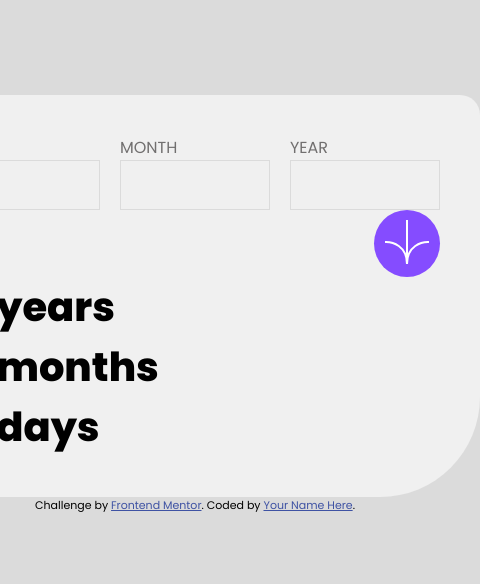
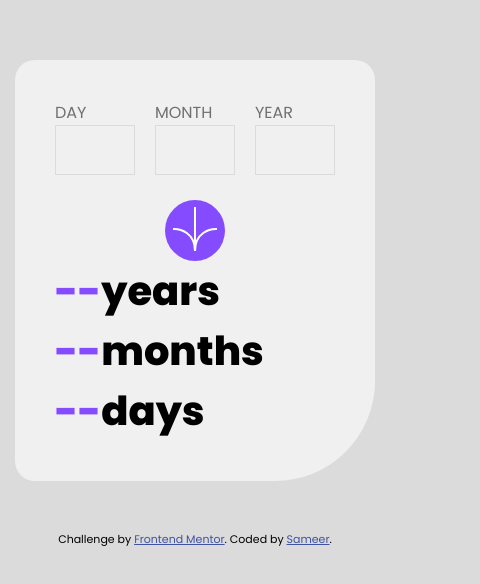
Before and after one commit to Sameermd16/Age-calculator-app-, a plain HTML site: page index.html in a window 390 px wide. Shown: the part 118-702 px from the top of the page, 480 px wide, since content can reach past the window. Drawn offline with Linux system fonts and the light colour scheme.

Commit message:
responsive design

```diff
--- a/index.html
+++ b/index.html
@@ -62,7 +62,7 @@
 
   <div class="attribution">
     Challenge by <a href="https://www.frontendmentor.io?ref=challenge" target="_blank">Frontend Mentor</a>.
-    Coded by <a href="#">Your Name Here</a>.
+    Coded by <a href="https://github.com/Sameermd16" target="_blank">Sameer</a>.
   </div>
   <script src="script.js"></script>
 </body>
--- a/style.css
+++ b/style.css
@@ -14,6 +14,7 @@ body {
     flex-direction: column;
     font-family: poppins, sans-serif;
     background-color: hsl(0, 0%, 86%);
+    gap: 50px;
 }
 
 .container {
@@ -40,13 +41,17 @@ input {
     font-weight: bold;
 }
 
+
 button {
     border: none;
     background-color: hsl(259, 100%, 65%);
     border-radius: 50%;
     padding: 10px;
 }
-.output_text {
+button:hover
+ {
+    background-color: black;
+ }.output_text {
     color: black;
     color:hsl(259, 100%, 65%)
 }
@@ -65,3 +70,16 @@ hr {
 small {
     color: hsl(0, 100%, 67%);
 }
+
+@media only screen and (max-width: 600px) {
+    input {
+        width: 80px;
+    }
+    button {
+        padding: 7px;
+    }
+    .btn_div {
+        text-align: center;
+        margin-top: 25px;
+    }
+}
```
